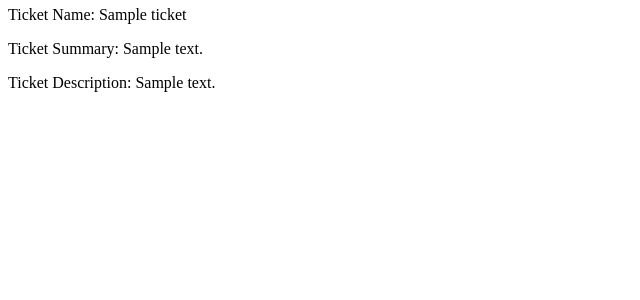
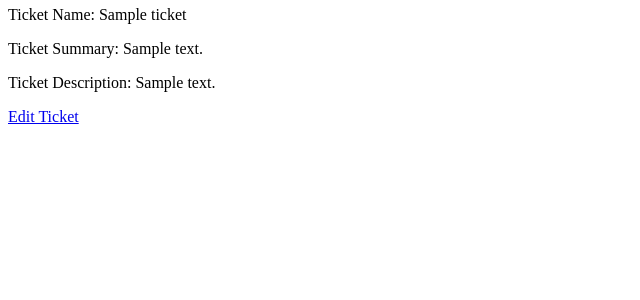
Before and after one commit to andrew-zabloudil/DevTick, a Flask app: page /project/1 in a window 1280 px wide. Shown: the part 276-576 px from the top of the page, without its empty margins (0-640 px from the left). Run offline with Flask 2, Linux system fonts and the light colour scheme; a user stored in the database is signed in; tables that the repository leaves empty hold one stand-in row (values such as "Sample post"); some libraries are stand-ins or nearby versions.

Commit message:
Add edit ticket button

```diff
--- a/templates/project.html
+++ b/templates/project.html
@@ -27,6 +27,7 @@
     <p>Ticket Name: {{ ticket.name }}</p>
     <p>Ticket Summary: {{ ticket.summary }}</p>
     <p>Ticket Description: {{ ticket.description|safe }}</p>
+    <a href="{{ url_for('edit_ticket', project_id=project.id, ticket_id=ticket.id) }}">Edit Ticket</a>
   </div>
   {% endfor %} {% else %}
   <p>
```
